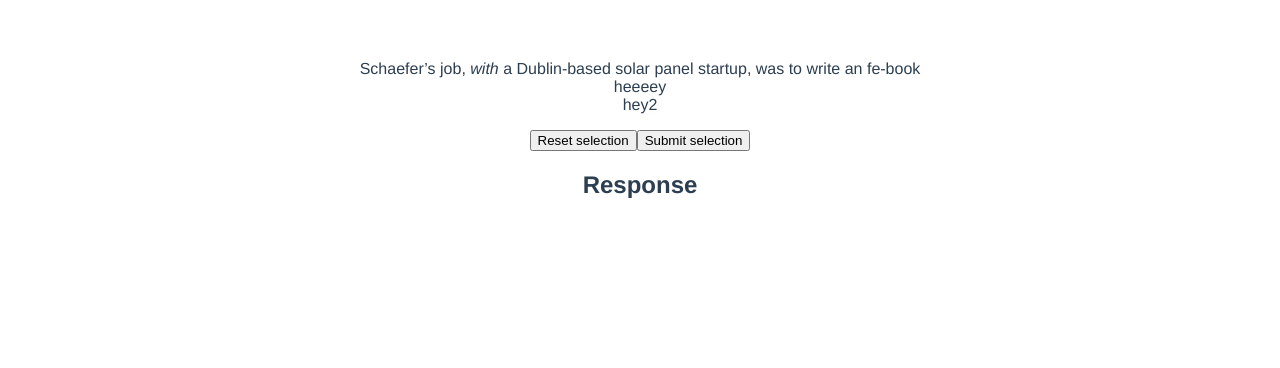
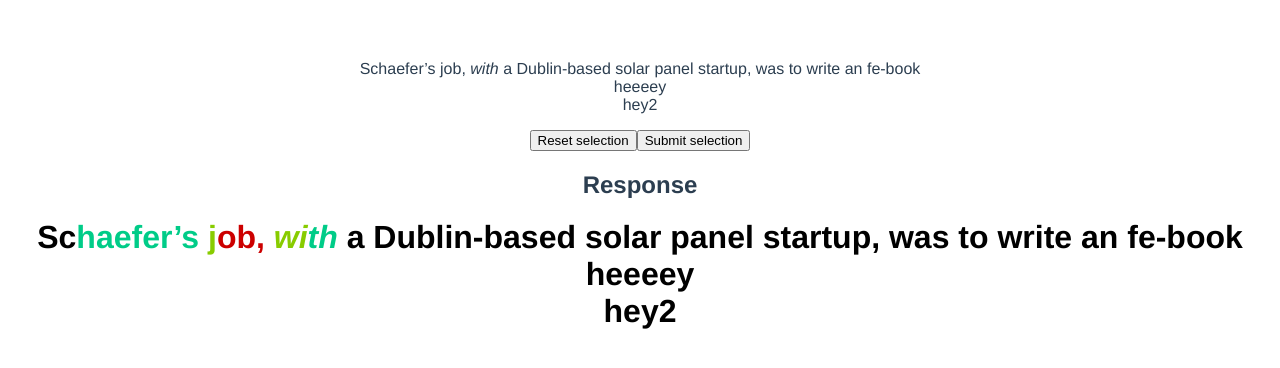
Before and after one commit to qjac/text-highlight, a Vue app: page / in a window 1280 px wide. Shown: the top 368 px of the page. Built offline with nearby package versions, Linux system fonts and the light colour scheme.

Commit message:
cleaned this up a bit and turned everything on. Awesome.

```diff
--- a/src/components/Question.vue
+++ b/src/components/Question.vue
@@ -5,7 +5,6 @@
         </div>
         <button @click="resetSelection">Reset selection</button>
         <button @click="submitSelection">Submit selection</button>
-
         <h2>Response</h2>
         <div id="response" class="response" v-html="mytext"></div>
         <div v-html="responseText"></div>
@@ -18,59 +17,80 @@ export default {
     props: {},
     data() {
         return {
-            responseText: '',
+            // responseText: '',
             savedText:
                 'Schaefer’s job, <i>with</i> a Dublin-based solar panel startup, was to write an fe-book <br/> heeeey <br /> hey2',
             startOffset: 0,
             endOffset: 0,
             responses: [
-                { student1: { startOffset: 10, endOffset: 20 } },
-                { student2: { startOffset: 12, endOffset: 23 } },
-                { student3: { startOffset: 2, endOffset: 15 } },
+                 { startOffset: 10, endOffset: 20 } ,
+                { startOffset: 12, endOffset: 23 } ,
+                { startOffset: 2, endOffset: 15 } ,
             ],
         };
     },
     computed: {
-        mytext: function() {
-            var outputString = '';
+        responseText: function() {
+            let positionArray = [];
+            for(let i=0; i<this.savedText.length; i++) {
+                positionArray[i] = 0;
+                for(let response of this.responses) {
+                    if(response.startOffset <= i && response.endOffset >= i) {
+                        positionArray[i]++;
+                    }
+                }
+            }
 
-            console.log('how many responses? ' + this.responses.length);
+            const maxCount = Math.max(...positionArray);
+            const minCount = Math.min(...positionArray);
 
-            // var responses = this.responses;
-            // console.log(responses);
-            // var histogram = [];
-            // for (var i = 0; i < responses.length; i++) {
-            //     var currentStudent = responses[i];
-            //     for (
-            //         var k = currentStudent.startOffset;
-            //         k < currentStudent.endOffset;
-            //         k++
-            //     ) {
-            //         if (histogram[k]) {
-            //             histogram[k]++;
-            //         } else {
-            //             histogram[k] = 1;
-            //         }
-            //     }
-            // }
-            // console.log('histogram: ' + histogram);
-            // for (i = 0; i < this.savedText.length; i++) {
-            //     if (i >= this.startOffset && i < this.endOffset) {
-            //         var colorString =
-            //             'rgba(100,100,100, ' + (1 * histogram[i]) / 10 + ')';
-            //         outputString =
-            //             outputString +
-            //             "<span style='color: " +
-            //             colorString +
-            //             "'>" +
-            //             this.savedText[i] +
-            //             '</span>';
-            //     } else {
-            //         outputString = outputString + this.savedText[i];
-            //     }
-            // }
+            const countRange = maxCount - minCount;
+
+            var outputString = "";
+            var insideAnElement = false;
+            for (var i = 0; i < this.savedText.length; i++) {
+                let currentCharacter = this.savedText[i];
+                // we need to not inject new html inside tags, but we need to track our position
+                if(currentCharacter == "<") {
+                    insideAnElement = true;
+                }
+                if(insideAnElement) {
+                    outputString = outputString + currentCharacter;
+                }
+
+                if(currentCharacter == ">") {
+                    insideAnElement = false;
+                    continue;
+                }
+
+                if(insideAnElement) {
+                    continue;
+                }
+
+                // super easy way to make a heatmap gradient based on https://stackoverflow.com/questions/12875486/what-is-the-algorithm-to-create-colors-for-a-heatmap
+
+                var colorString = null;
+                if(positionArray[i] == 0) {
+                    colorString = "black";
+                }
+                else {
+                    colorString =
+                    "hsl(" + (1.0 - positionArray[i]/countRange) * 240 + ", 100%, 40%)";
+                }
+
+                outputString =
+                    outputString +
+                    "<span style='color: " +
+                    colorString +
+                    "'>" +
+                    currentCharacter +
+                    '</span>';
+            }
             return outputString;
-        },
+
+
+
+        }
     },
     methods: {
         getSelectedText() {
@@ -93,121 +113,34 @@ export default {
 
                 // your document fragment to a string (w/ html)! (yay!)
                 var html = div.innerHTML;
-                console.log(html);
-
                 var div2 = document.createElement('div');
                 div2.innerHTML = this.savedText;
-                console.log(div2.innerHTML);
-                console.log(div2.innerHTML.indexOf(html));
-                console.log(html.length);
-                // ranges.forEach(element => {
-                //     console.log(element);
-                // });
                 this.startOffset = div2.innerHTML.indexOf(html);
                 this.endOffset = this.startOffset + html.length;
 
-                // console.log(
-                //     'start offset: ' +
-                //         this.startOffset +
-                //         ' | end offset: ' +
-                //         this.endOffset
-                // );
-
-                // display selection to selector? If wrapping selection in spans, collect offsets before that happens to keep consistent?
-                var outputString = "";
-                var insideAnElement = false;
-                for (var i = 0; i < div2.innerHTML.length; i++) {
-                    if (i >= this.startOffset && i < this.endOffset) {
-                    if(div2.innerHTML[i] == "<") {
-                        insideAnElement = true;
-                    }
-
-                    if(insideAnElement) {
-                        outputString = outputString + div2.innerHTML[i];
-                    }
-
-                    if(div2.innerHTML[i] == ">") {
-                        insideAnElement = false;
-                        continue;
-                    }
-
-                    if(insideAnElement) {
-                        continue;
-                    }
-
-                    var colorString =
-                        'rgba(100,100,255, ' + (1 * 20) / 10 + ')';
-                    outputString =
-                        outputString +
-                        "<span style='color: " +
-                        colorString +
-                        "'>" +
-                        div2.innerHTML[i] +
-                        '</span>';
-                } else {
-                    outputString = outputString + div2.innerHTML[i];
-                }
             }
-            this.responseText = outputString;
-
-                // this.responseText = range; // updates both this.response value and the view.
-
-                // console.log('get: ' + this.responseText);
-                // return this.responseText; // do we need to return? why/why not?
-            } else {
+            else {
                 //if there isn't a selection, reset what's stored
                 this.resetSelection();
             }
         },
 
         resetSelection() {
-            // button event to clear selection
-            // console.log('before reset: ' + this.responseText);
-            // console.log(window.getSelection());
-
-            // empty stored values
-            this.responseText = '';
             this.startOffset = 0;
             this.endOffset = 0;
 
             // remove onscreen selection
             window.getSelection().removeAllRanges();
-
-            // console.log('reset: ' + this.responseText);
-            // console.log(window.getSelection());
-
             return;
         },
 
         submitSelection() {
-            // button event to send response to server
-
-            // console.log('before submit: ' + this.responseText);
-            // console.table(this.responses);
-
-            // console.log(
-            //     'start offset: ' +
-            //         this.startOffset +
-            //         ' | end offset: ' +
-            //         this.endOffset
-            // );
-
-            let key = 'student' + (this.responses.length + 1);
-            // console.log(key);
-            // array setup: { student1: { startOffset: 10, endOffset: 20 } },
             let response = {
-                [key]: {
                     startOffset: this.startOffset,
                     endOffset: this.endOffset,
-                },
             };
-            // console.log(response);
 
             this.responses.push(response);
-
-            // console.table(this.responses);
-
-            // after response sent, resetSelection(); or load new view
             this.resetSelection();
 
             return;
@@ -220,10 +153,10 @@ export default {
 span {
     font-weight: bold;
     font-size: 2em;
-    color: green;
+    color: black;
 }
 
 mark {
-    background: rgba(250, 206, 10, 0.1);
+    background: black;
 }
 </style>
```
Also changed, not shown: 1 other file (tests, documents, lock files or other folders).
